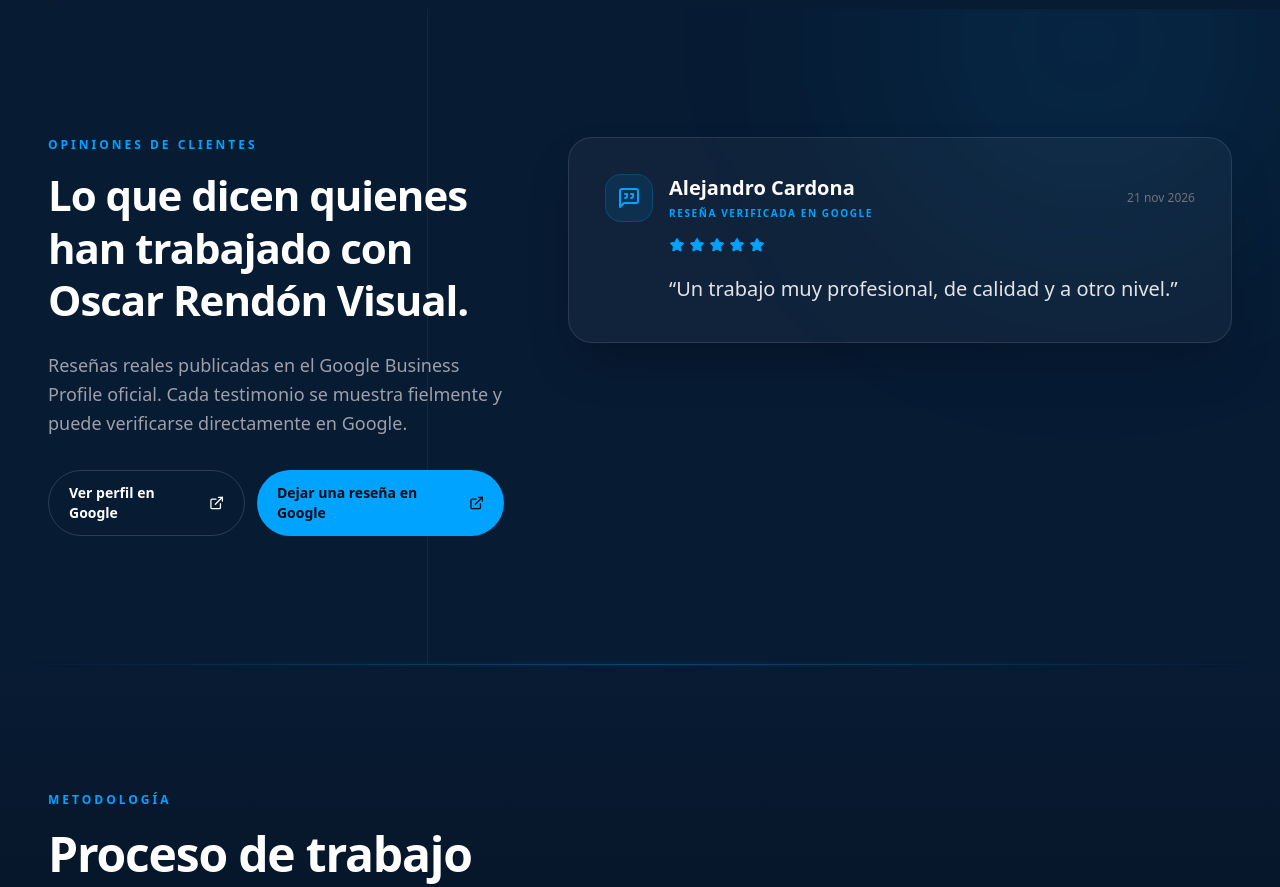
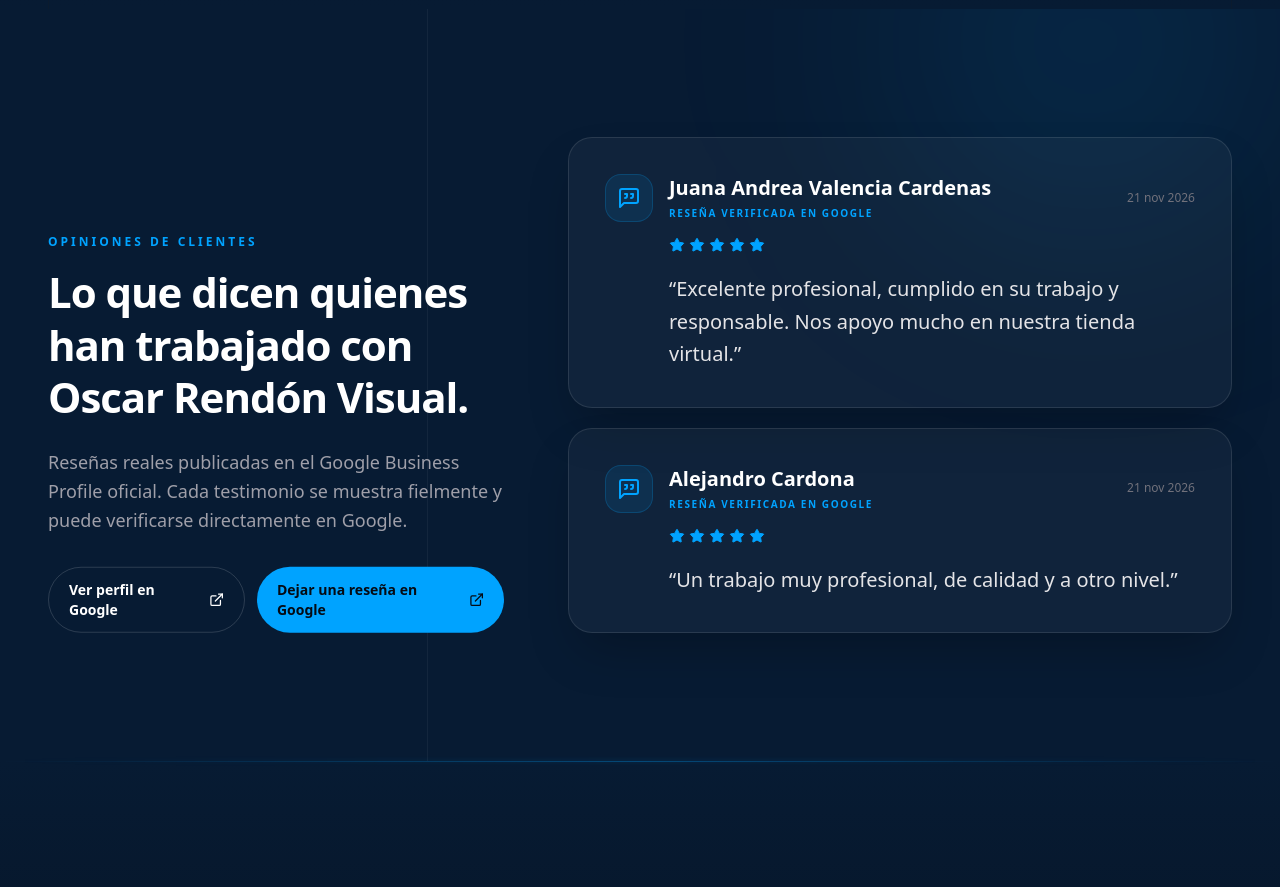
Before and after one commit to oscarrendon30-wq/orv-web, a Next.js app: page / in a window 1280 px wide. Shown: the part 7780-8667 px from the top of the page. Built offline with nearby package versions, Linux system fonts and the light colour scheme; no server answers; a web font is replaced by a local one.

Commit message:
Add Juana verified Google review

```diff
--- a/src/components/Reviews.tsx
+++ b/src/components/Reviews.tsx
@@ -9,6 +9,13 @@ const GOOGLE_REVIEW =
   "https://search.google.com/local/writereview?placeid=ChIJ8d0yh4LMDIUROx6oq1788z8";
 
 const reviews = [
+  {
+    id: "AbFvOqk3INkGJIEPG5YeA1O6fJ7cvVjZ84rnOG10PxeHkCqzbQ41gEf_pcAJWbnQHxZ9X08ad_MpqA",
+    author: "Juana Andrea Valencia Cardenas",
+    rating: 5,
+    text: "Excelente profesional,  cumplido en su trabajo y responsable.  Nos apoyo mucho en nuestra tienda virtual.",
+    date: "21 nov 2026",
+  },
   {
     id: "AbFvOqmcHyARR3jaUwdYpEP-QG6abadGFQAkFAHLNwcukGG9N2q66sy7faRv25Iw9senILOtpkKS",
     author: "Alejandro Cardona",
```
